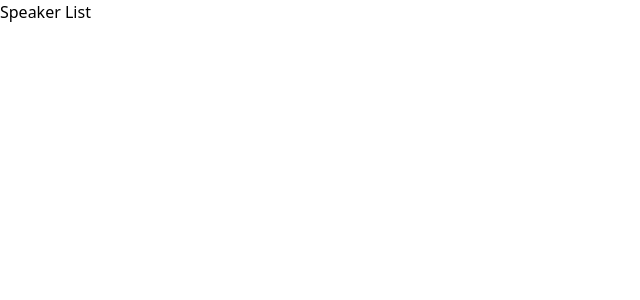
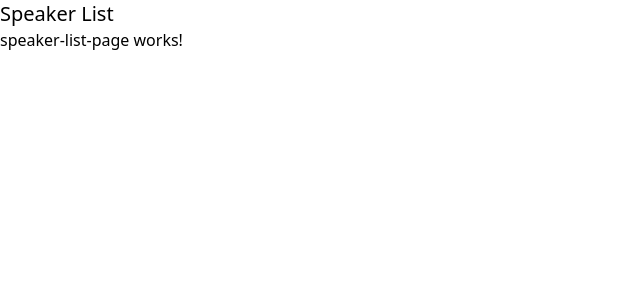
Before and after one commit to mevans/cc-speaker-list, an Angular app: page /speakers in a window 1280 px wide. Before the commit this address led to /. Shown: the top 300 px of the page, without its empty margins (0-640 px from the left). Built offline with nearby package versions, Linux system fonts and the light colour scheme.

Commit message:
feat: basic list scaffold + routing

```diff
--- a/src/app/app.component.html
+++ b/src/app/app.component.html
@@ -1,2 +1,2 @@
-<h1>Speaker List</h1>
+<span class="text-xl">Speaker List</span>
 <router-outlet></router-outlet>
--- a/src/app/app.routes.ts
+++ b/src/app/app.routes.ts
@@ -1,3 +1,9 @@
 import { Routes } from '@angular/router';
+import { speakerRoutes } from './features/speakers/speaker.routes';
 
-export const routes: Routes = [];
+export const routes: Routes = [
+    {
+        path: 'speakers',
+        children: speakerRoutes
+    }
+];
--- /dev/null
+++ b/src/app/features/speakers/pages/speaker-list-page/speaker-list-page.component.html
@@ -0,0 +1 @@
+<p>speaker-list-page works!</p>
--- /dev/null
+++ b/src/app/features/speakers/speaker.routes.ts
@@ -0,0 +1,8 @@
+import { Routes } from "@angular/router";
+
+export const speakerRoutes: Routes = [
+    {
+        path: '',
+        loadComponent: () => import('./pages/speaker-list-page/speaker-list-page.component').then(m => m.SpeakerListPageComponent),
+    }
+];
```
Also changed, not shown: src/app/features/speakers/pages/speaker-list-page/speaker-list-page.component.ts (added, +12 -0 lines), src/app/features/speakers/pages/speaker-list-page/speaker-list-page.component.scss (added), 1 other file (tests, documents, lock files or other folders).
